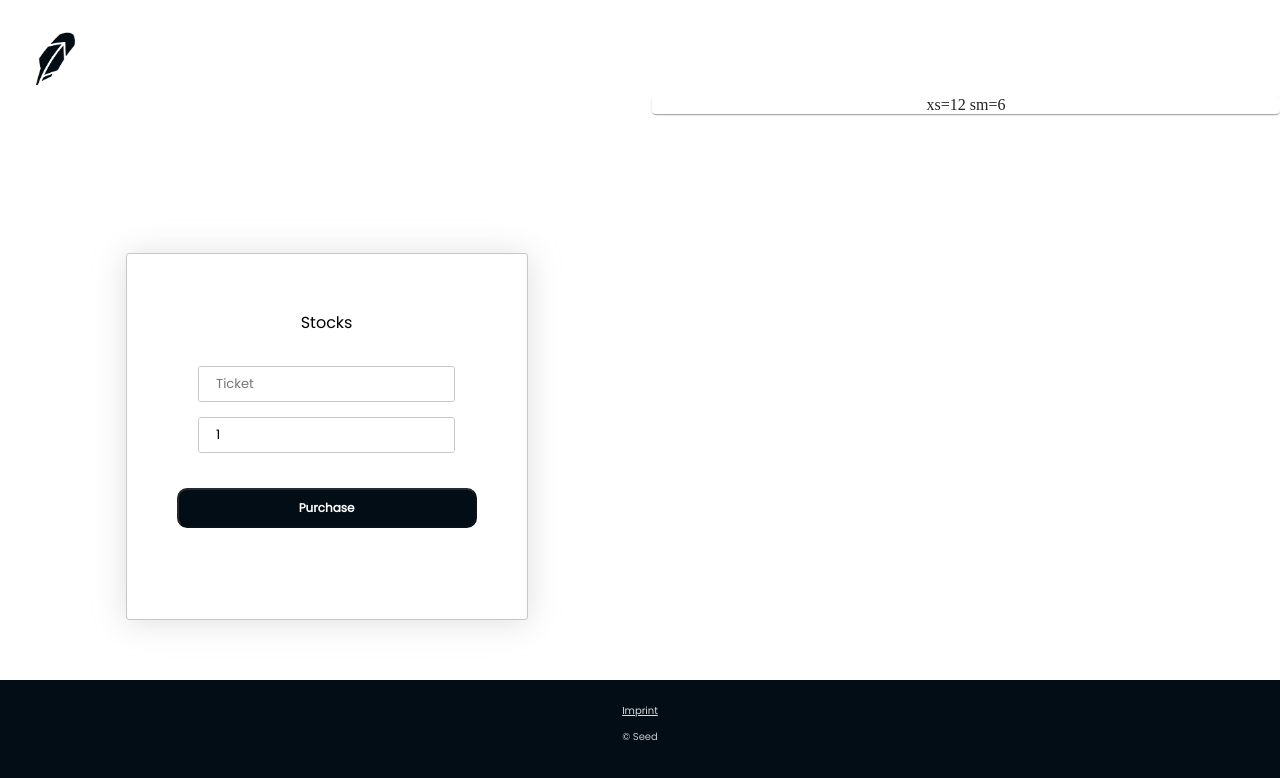
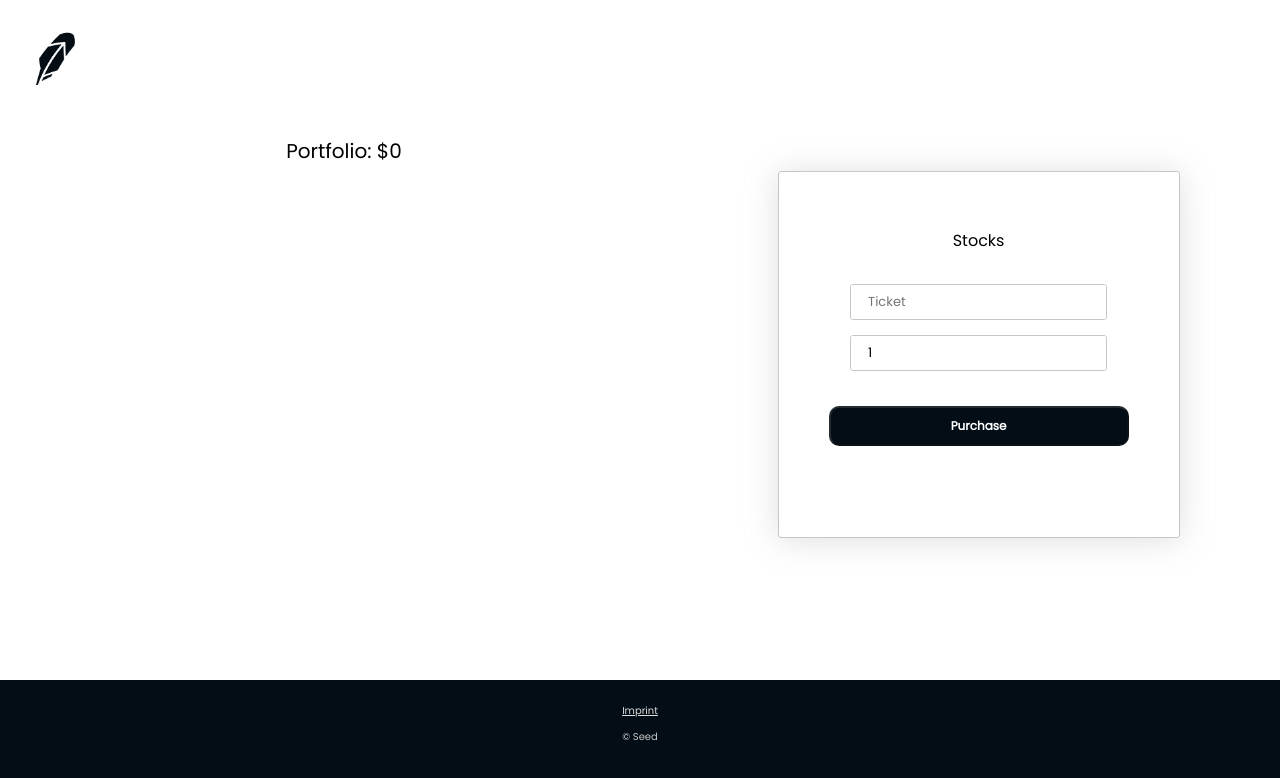
Before and after one commit to abdelshok/ttp-fs, a React (Create React App) app: page /main in a window 1280 px wide. Shown: the top 778 px of the page. Built offline with nearby package versions, Linux system fonts and the light colour scheme; no server answers; what aws-amplify would draw is missing.

Commit message:
Add user name and portfolio to main page after user login

```diff
--- a/src/client/components/BuyStockComponent.js
+++ b/src/client/components/BuyStockComponent.js
@@ -1,6 +1,13 @@
+// BUY STOCK COMPONENT
+// Re-usable component used to purchase stocks.
+// Constitutes a box, with basic input fields for the stock name
+// and stock quantity.
+// Connected here to the IEX trading API through axios.
+
 // Packages
 import styled from 'styled-components';
 import React, { Component } from 'react';
+import axios from 'axios';
 // Internal modules
 import store from '../store/store';
 // import action creators
@@ -14,6 +21,8 @@ import BoxTitleText from '../styledComponents/BoxTitleText';
 import InputFieldLogo from '../styledComponents/InputFieldLogo';
 import InputFieldAndIconContainer from '../styledComponents/InputFieldAndIconContainer';
 import FullstackTheme from '../styledComponents/FullstackTheme';
+// Environment Variables
+import config from '../config';
 
 const SpecialBox = styled(Box)`
   border-radius: ${props => props.FullstackTheme.blockBorderRadius};
@@ -24,7 +33,7 @@ const SpecialBox = styled(Box)`
   border-width: thin;
   border-style: solid;
   margin-left: 20%;
-  margin-top: 25%;
+  margin-top: 12%;
 `;
 
 const PurchaseBox = styled(Button)`
@@ -51,8 +60,31 @@ class BuyStockComponent extends Component {
           [event.target.id]: event.target.value,
         });
         console.log('State of email', this.state.stockTicket);
-        console.log('State of password', this.state.quantity);
+        console.log('State of quantity', this.state.quantity);
       };
+
+    handleSubmit = async (event) => {
+      event.preventDefault();
+
+      // In submit function, we will look up the stock.
+      // receive the stock price, calculate the total price
+      // Store the name of the stock and quantity in an array/hash_map
+      // Store also the stock price of the morning? and compare it?
+      // Update the amount in the database:
+      // AWS lambda function to change the portfolio amount and return it
+      // AWS lambda function to store the transaction, include the date?
+      // AWS lambda function to store the stocks themselves (more complicated)
+      // Do at the end
+      try {
+        const iexLink = config.IEX.IEX_LINK_FIRST + this.state.stockTicket + config.IEX.IEX_LINK_SECOND + config.IEX.IEXCLOUD_SECRET_KEY;
+        console.log('IEX link will be sent to: ', iexLink);
+        const returnedStockData = await axios.get(iexLink);
+        console.log('Stock data is', returnedStockData);
+
+      } catch (err) {
+        alert(err.message); // eslint-disable-line
+      }
+    }
 
     render() {
       return (
@@ -86,7 +118,6 @@ class BuyStockComponent extends Component {
               />
             </InputFieldAndIconContainer>
 
-
             <PurchaseBox
               type="submit"
               text="login"
--- /dev/null
+++ b/src/client/components/MainPageUserInfoComponent.js
@@ -0,0 +1,81 @@
+// MAIN PAGE USER INFO COMPONENT
+// Div that will hold the two main headers shown on the main page
+// including the user's name and the portfolio amount
+// - Used in the Mainpage container
+
+// Packages
+import styled from 'styled-components';
+import React, { Component } from 'react';
+import PropTypes from 'prop-types';
+import { connect } from 'react-redux';
+// App Components
+import store from '../store/store';
+import MainPageNormalDiv from '../styledComponents/MainPageNormalDiv';
+import MainPageNormalText from '../styledComponents/MainPageNormalText';
+import FullstackTheme from '../styledComponents/FullstackTheme';
+
+const BoldTitleText = styled(MainPageNormalText)`
+    font-weight: bold;
+    font-size: 26px;
+    text-align: left;
+    padding-left: 20px;
+    width: auto;
+`;
+
+
+class MainPageUserInfoComponent extends Component {
+    constructor(props, context) {
+        super(props, context);
+        const { userFullName } = store.getState();
+        const { portfolioAmount } = store.getState();
+
+        this.state = {
+            userFullName: userFullName,
+            portfolioAmount: portfolioAmount,
+        };
+        console.log('This is the state of the local comp.');
+        console.log('Full name:', this.state.userFullName);
+        console.log('portfolio ', this.state.portfolioAmount);
+    };
+
+    componentDidMount() {
+        const userFullName = store.getState().userFullName;
+        console.log("User full name after mounting", userFullName);
+    }
+
+    render() {
+        const { portfolioAmount, userFullName } = this.props;
+
+        return (
+            <MainPageNormalDiv>
+                <BoldTitleText FullstackTheme={FullstackTheme}>
+                    {userFullName}
+                </BoldTitleText>
+                <MainPageNormalText FullstackTheme={FullstackTheme}>
+                    Portfolio: $
+                    {portfolioAmount}
+                </MainPageNormalText>
+            </MainPageNormalDiv>
+        );
+    }
+}
+
+MainPageUserInfoComponent.propTypes = {
+    userFullName: PropTypes.string,
+    portfolioAmount: PropTypes.number
+};
+
+MainPageUserInfoComponent.defaultProps = {
+    userFullName: 'James Bond',
+    portfolioAmount: 5000
+};
+
+
+function mapStateToProps(state) {
+    return {
+        userFullName: state.userFullName,
+        portfolioAmount: state.portfolioAmount
+    };
+}
+
+export default connect(mapStateToProps)(MainPageUserInfoComponent);
--- a/src/client/containers/Login.js
+++ b/src/client/containers/Login.js
@@ -112,7 +112,7 @@ class Login extends Component {
 
         const fullName = response.data.Items[0].name;
         const userId = response.data.Items[0].user_id;
-        const amount = response.data.Items[0].amount;
+        const { amount } = response.data.Items[0];
 
         store.dispatch(setFullName(fullName));
         store.dispatch(setUserId(userId));
@@ -128,7 +128,6 @@ class Login extends Component {
       console.log(' The API Gateway link that will be triggered is', apiGatewayLink);
 
       // AXIOS request in order to retrieve the user's information from the DynamoDB database
-
      if (store.getState().isAuthenticated == true) {
        console.log("User authenticated");
        this.setState({
--- a/src/client/containers/MainPage.js
+++ b/src/client/containers/MainPage.js
@@ -11,6 +11,8 @@ import Paper from '@material-ui/core/Paper';
 import Grid from '@material-ui/core/Grid';
 // Internal Modules
 import BuyStockComponent from '../components/BuyStockComponent';
+import MainPageUserInfoComponent from '../components/MainPageUserInfoComponent';
+
 
 // To finish:
 // - Page is going to shift between the transactions and the stocks owned
@@ -43,10 +45,10 @@ class MainPage extends Component {
         <div>
         <Grid container spacing={3}>
             <Grid item xs={12} sm={6}>
-                <BuyStockComponent />
+                <MainPageUserInfoComponent />
             </Grid>
             <Grid item xs={12} sm={6}>
-                <Paper>xs=12 sm=6</Paper>
+                <BuyStockComponent />
             </Grid>
         </Grid>
         </div>
--- a/src/client/styledComponents/FullstackTheme.js
+++ b/src/client/styledComponents/FullstackTheme.js
@@ -12,6 +12,7 @@
 
 const FullstackTheme = {
   applicationGeneralColor: 'rgb(3, 13, 21)',
+  applicationTextColor: 'black',
   fontFamily: 'Poppins',
   blockBackgroundColor: 'white',
   boxShadow: 'rgba(171, 171, 171, 0.39) 0px 2px 32px 0px',
--- /dev/null
+++ b/src/client/styledComponents/MainPageNormalDiv.js
@@ -0,0 +1,14 @@
+// MAIN PAGE NORMAL DIV
+// Div wrapper with no special centering used across the main page
+// to hold the different UserInfo, Portfolio, and Transaction components
+
+import styled from 'styled-components';
+
+const MainPageNormalDiv = styled.div`
+    font-family: Poppins;
+    width: 100%;
+    height: auto;
+    padding: 10px;
+`;
+
+export default MainPageNormalDiv;
--- /dev/null
+++ b/src/client/styledComponents/MainPageNormalText.js
@@ -0,0 +1,18 @@
+// General styling for the text across the website
+// Will be used in main page and is created here with minimal styling
+// specifications, except for the font-family and the margin/padding
+// Font-size and font-style (boldness) will be specified in the components
+// where the text will be imported
+
+import styled from 'styled-components';
+
+const MainPageNormalText = styled.p`
+  font-family: ${props => props.FullstackTheme.fontFamily};
+  font-size: 20px;
+  color: ${props => props.FullstackTheme.applicationTextColor};
+  text-align: left;
+  padding-left: 20px;
+  display: inline-block;
+`;
+
+export default MainPageNormalText;
```
